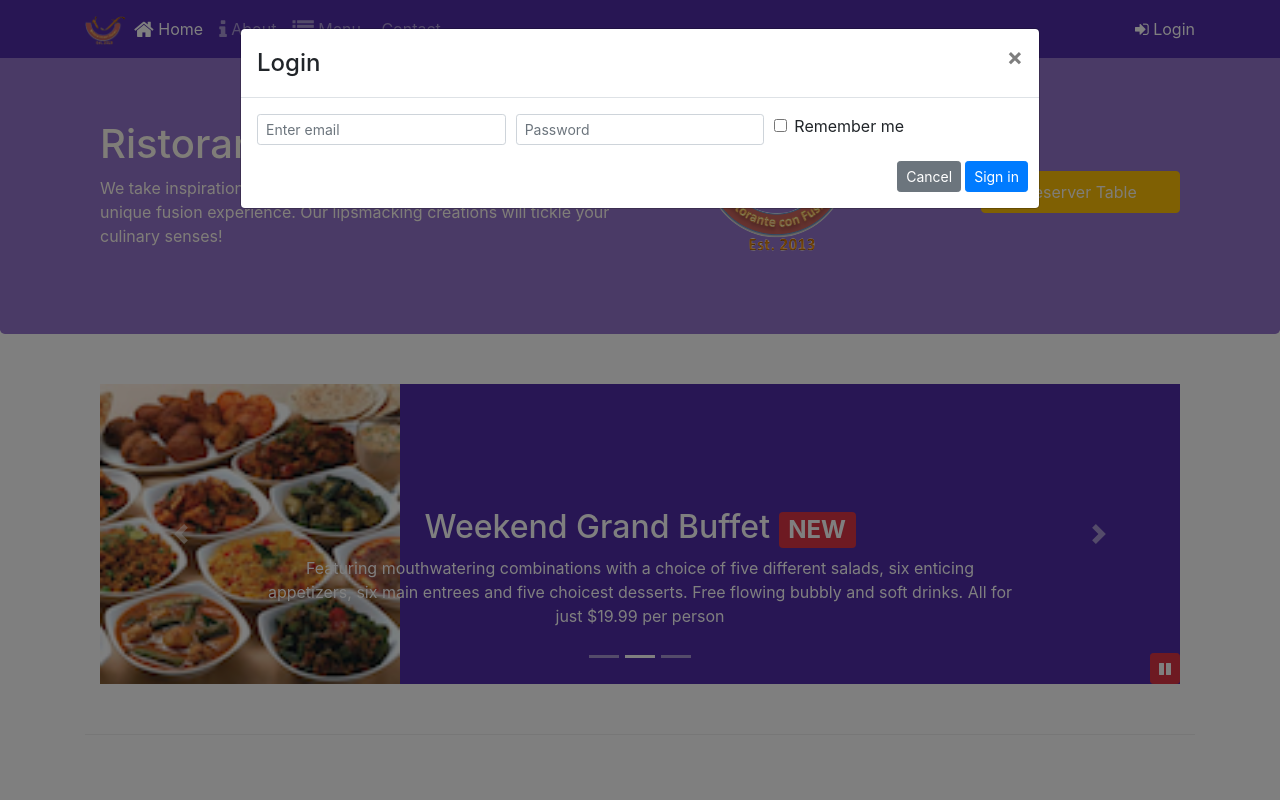
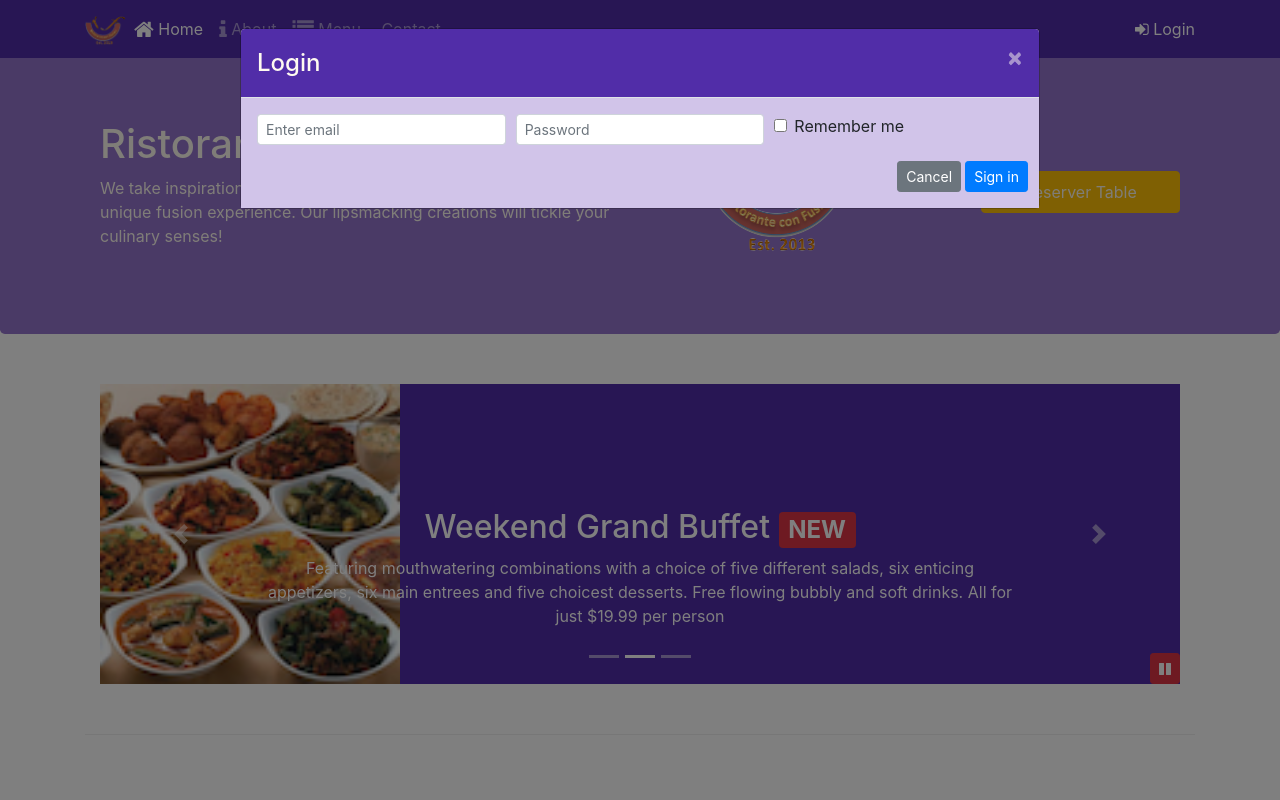
Before and after one commit to swapnilkusumwal/First, a website: page index.html in a window 1280 px wide. Both pictures are taken after a click on the link "Login". Shown: the top 800 px of the page. Drawn offline with nearby package versions, Linux system fonts and the light colour scheme; some icons are missing.

Commit message:
Assignment-4
Assignment-4

```diff
--- a/CSS/style.scss
+++ b/CSS/style.scss
@@ -72,3 +72,15 @@ body{
     bottom: 0px;
     z-index: 1;
 }
+
+.modal-header{
+    background-color: $background-dark;
+    color:floralwhite;
+    button{
+        color:floralwhite;
+    }
+}
+
+.modal-body{
+    background-color: $background-pale;
+}
--- a/index.html
+++ b/index.html
@@ -29,7 +29,7 @@
                     <li class="nav-item"><a class="nav-link" href="./contactus.html"><span class="fa fa-adress-card fa-lg"></span> Contact</a></li>
                 </ul>
                 <span class="navbar-text">
-                    <a data-toggle="modal" data-target="#loginModal">
+                    <a id="loginButton">
                         <span class="fa fa-sign-in"></span> Login
                     </a>
                 </span>
@@ -151,7 +151,7 @@
                     <img src="img/logo.png" class="img-fluid">
                 </div>
                 <div class="col-12  col-sm align-self-center">
-                    <a data-toggle="modal" data-target="#reserveModal" role="button" class="btn btn-warning btn-block nav-link">
+                    <a id="reserveButton" role="button" class="btn btn-warning btn-block nav-link">
                         Reserver Table</a>
                 </div>
             </div>
@@ -326,6 +326,14 @@
             });
         });
     </script>
+    <script>
+        $("#loginButton").click(function(){
+            $("#loginModal").modal("show");
+        });
+        $("#reserveButton").click(function(){
+            $("#reserveModal").modal("show");
+        });
+    </script>
 </body>
 
 </html>
```
Also changed, not shown: CSS/style.css.
